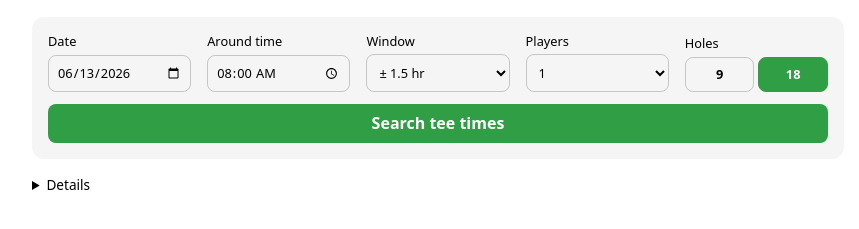
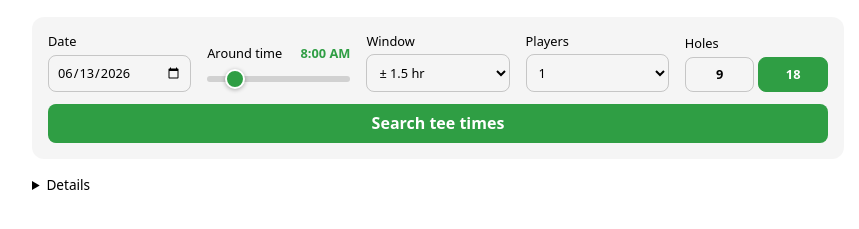
Before and after one commit to aadeshchahal/Golf-Check, a website: page public/index.html in a window 1280 px wide. Shown: the part 83-312 px from the top of the page, without its empty margins (202-1061 px from the left). Drawn offline with Linux system fonts and the light colour scheme.

Commit message:
UI: Improve dropdown visibility and change time input to a range slider

```diff
--- a/public/app.js
+++ b/public/app.js
@@ -4,6 +4,27 @@ let holes = 18;
 
 // default date = today
 $("date").value = new Date().toISOString().slice(0, 10);
+
+// time slider logic (6am to 8pm, 15 min increments)
+const timeSlider = $("time-slider");
+const timeDisplay = $("time-display");
+const timeHidden = $("time");
+
+function updateTimeDisplay() {
+  const mins = parseInt(timeSlider.value, 10);
+  const h = Math.floor(mins / 60);
+  const m = mins % 60;
+  const hh = String(h).padStart(2, "0");
+  const mm = String(m).padStart(2, "0");
+  const ampm = h < 12 ? "AM" : "PM";
+  const h12 = h <= 12 ? (h === 0 ? 12 : h) : h - 12;
+
+  timeDisplay.textContent = `${h12}:${mm} ${ampm}`;
+  timeHidden.value = `${hh}:${mm}`;
+}
+
+timeSlider.addEventListener("input", updateTimeDisplay);
+updateTimeDisplay();
 
 // 9/18 segmented toggle
 $("holes").addEventListener("click", (e) => {
--- a/public/index.html
+++ b/public/index.html
@@ -24,6 +24,10 @@
         font: inherit; padding: 0.5rem; border-radius: 8px;
         border: 1px solid rgba(127,127,127,0.4); background: transparent; color: inherit;
       }
+      option { background: #1a1a1a; color: #fff; }
+      @media (prefers-color-scheme: light) {
+        option { background: #fff; color: #000; }
+      }
       button {
         background: #2f9e44; color: white; border: none; cursor: pointer;
         font-weight: 600; grid-column: 1 / -1;
@@ -35,6 +39,20 @@
         border: 1px solid rgba(127,127,127,0.4);
       }
       .seg button.active { background: #2f9e44; color: white; border-color: #2f9e44; }
+      input[type="range"] {
+        -webkit-appearance: none; appearance: none;
+        width: 100%; height: 6px; border-radius: 4px;
+        background: rgba(127,127,127,0.3); outline: none; padding: 0; border: none;
+        margin: 10px 0;
+      }
+      input[type="range"]::-webkit-slider-thumb {
+        -webkit-appearance: none; appearance: none;
+        width: 20px; height: 20px; border-radius: 50%;
+        background: #2f9e44; cursor: pointer; border: 2px solid #fff;
+        box-shadow: 0 1px 4px rgba(0,0,0,0.3);
+      }
+      #time-display { font-weight: 600; color: #2f9e44; margin-left: auto; }
+      .time-label-wrap { display: flex; align-items: center; justify-content: space-between; width: 100%; }
       table { width: 100%; border-collapse: collapse; margin-top: 1.25rem; }
       th, td { text-align: left; padding: 0.5rem 0.6rem; border-bottom: 1px solid rgba(127,127,127,0.2); }
       th { font-size: 0.75rem; text-transform: uppercase; letter-spacing: 0.04em; color: #888; }
@@ -54,8 +72,12 @@
       <label>Date
         <input type="date" id="date" required />
       </label>
-      <label>Around time
-        <input type="time" id="time" value="08:00" required />
+      <label>
+        <div class="time-label-wrap">
+          Around time <span id="time-display">8:00 AM</span>
+        </div>
+        <input type="range" id="time-slider" min="360" max="1200" step="15" value="480" />
+        <input type="hidden" id="time" value="08:00" />
       </label>
       <label>Window
         <select id="window">
```
